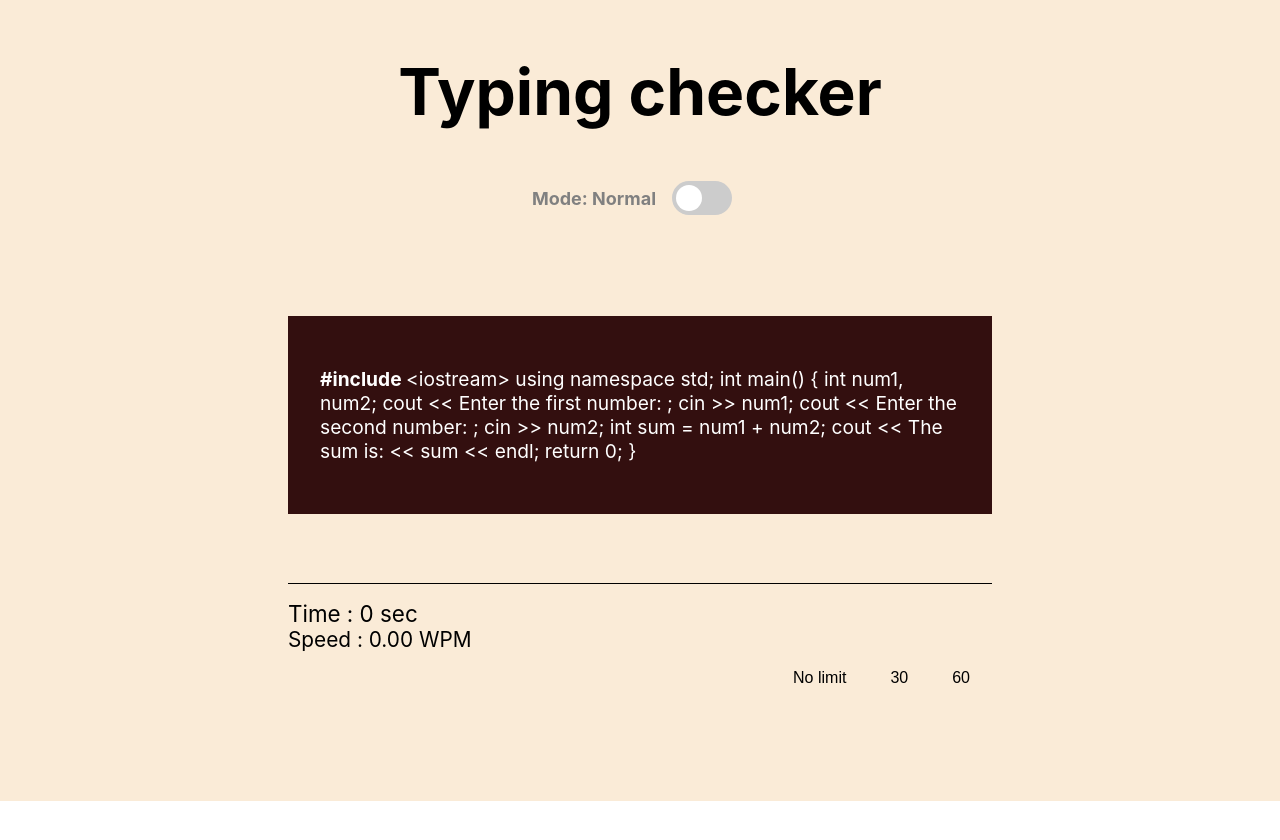
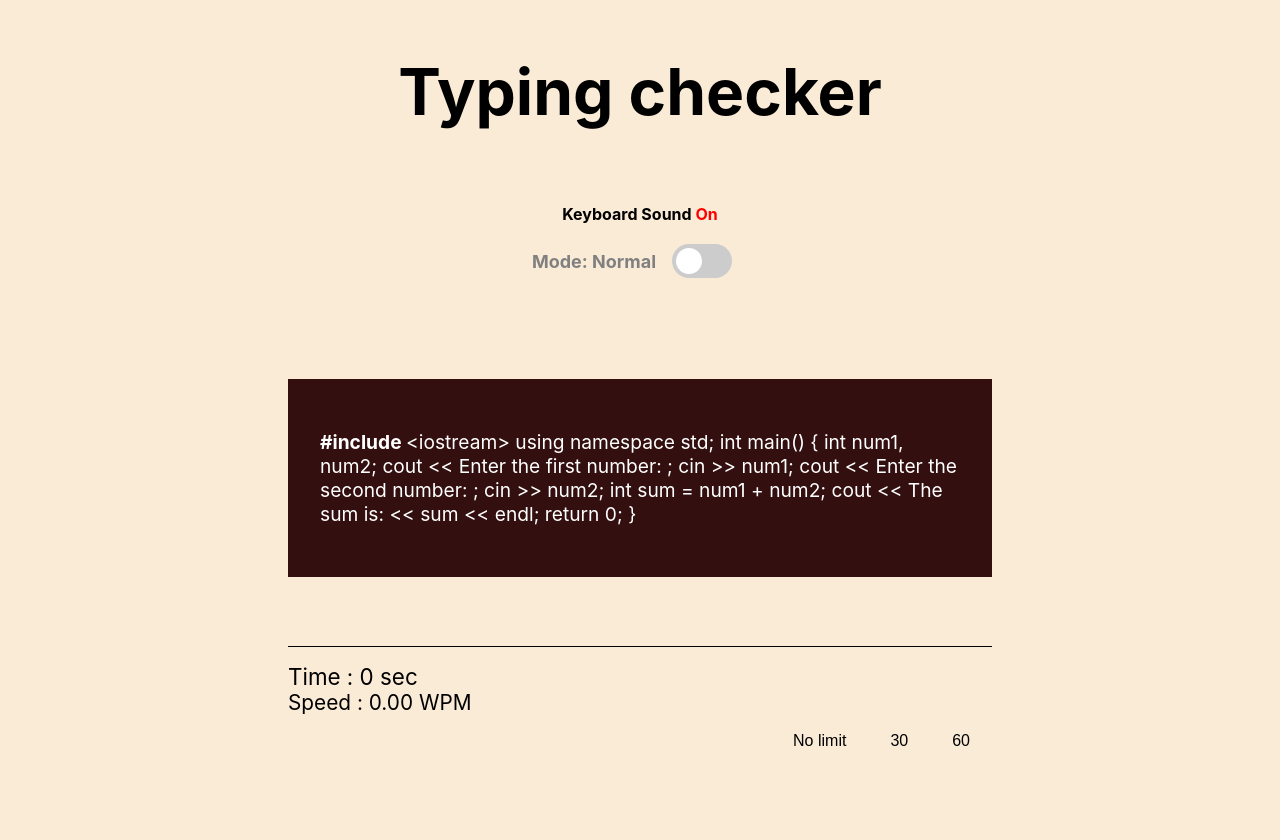
Before and after one commit to VinayChaurasiyaA/Type-racerFor-programming, a React (Create React App) app: page / in a window 1280 px wide. Shown: the top 840 px of the page. Before the commit the page ends 801 px from the top, so only its background shows below. Built offline with nearby package versions, Linux system fonts and the light colour scheme.

Commit message:
added sound functionality

```diff
--- a/src/App.js
+++ b/src/App.js
@@ -23,15 +23,14 @@ function App() {
 
   // console.log(len);
 
-
   const processInput = (value) => {
     if (activeIndex === cloud.current.length) {
-      new Audio(sound).play();
       setStartCounting(false);
       return;
     }
-    // if(sound === "On") {
-    // }
+    if (sound === "On") {
+      new Audio(sound).play();
+    }
     if (!startCounting) {
       setStartCounting(true);
     }
@@ -58,9 +57,9 @@ function App() {
     }
   };
 
-  // const toggleSound = () => {
-  //   sound === "On" ? setSound("Off") : setSound("On");
-  // };
+  const toggleSound = () => {
+    sound === "On" ? setSound("Off") : setSound("On");
+  };
   const toggleMode = () => {
     mode === "Light" ? setMode("Dark") : setMode("Light");
   };
@@ -70,7 +69,7 @@ function App() {
         <h2 className={`${mode === "Light" ? "header" : "dark-header"}`}>
           Typing checker
         </h2>
-        {/* <h4>
+        <h4>
           Keyboard Sound{" "}
           <span
             style={{ cursor: "pointer", color: "red" }}
@@ -79,7 +78,7 @@ function App() {
             {" "}
             {sound}
           </span>
-        </h4> */}
+        </h4>
         <div className="switch-box">
           <div>
             <h4 className={`${mode === "Light" ? "modes" : "dark-mode"}`}>
```
